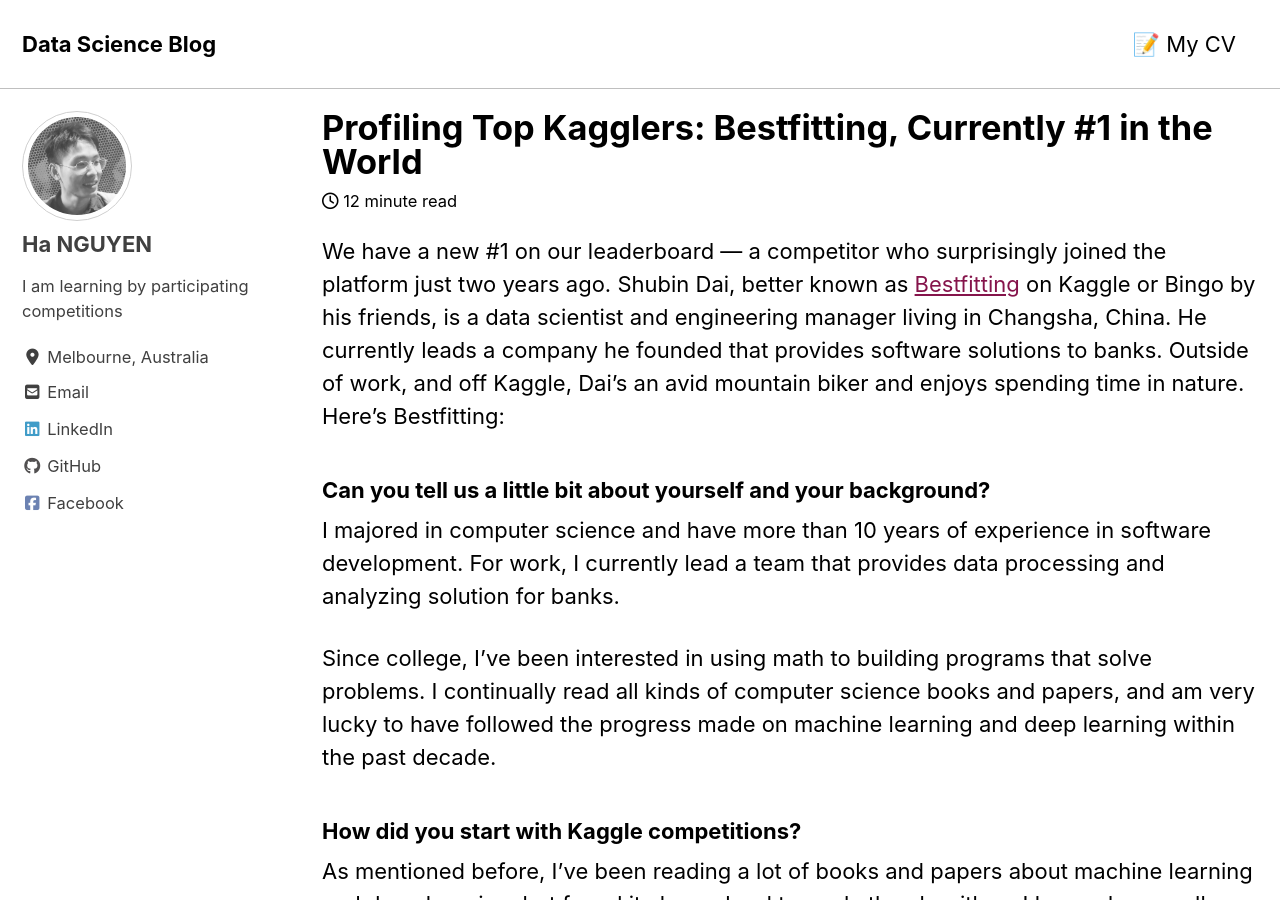
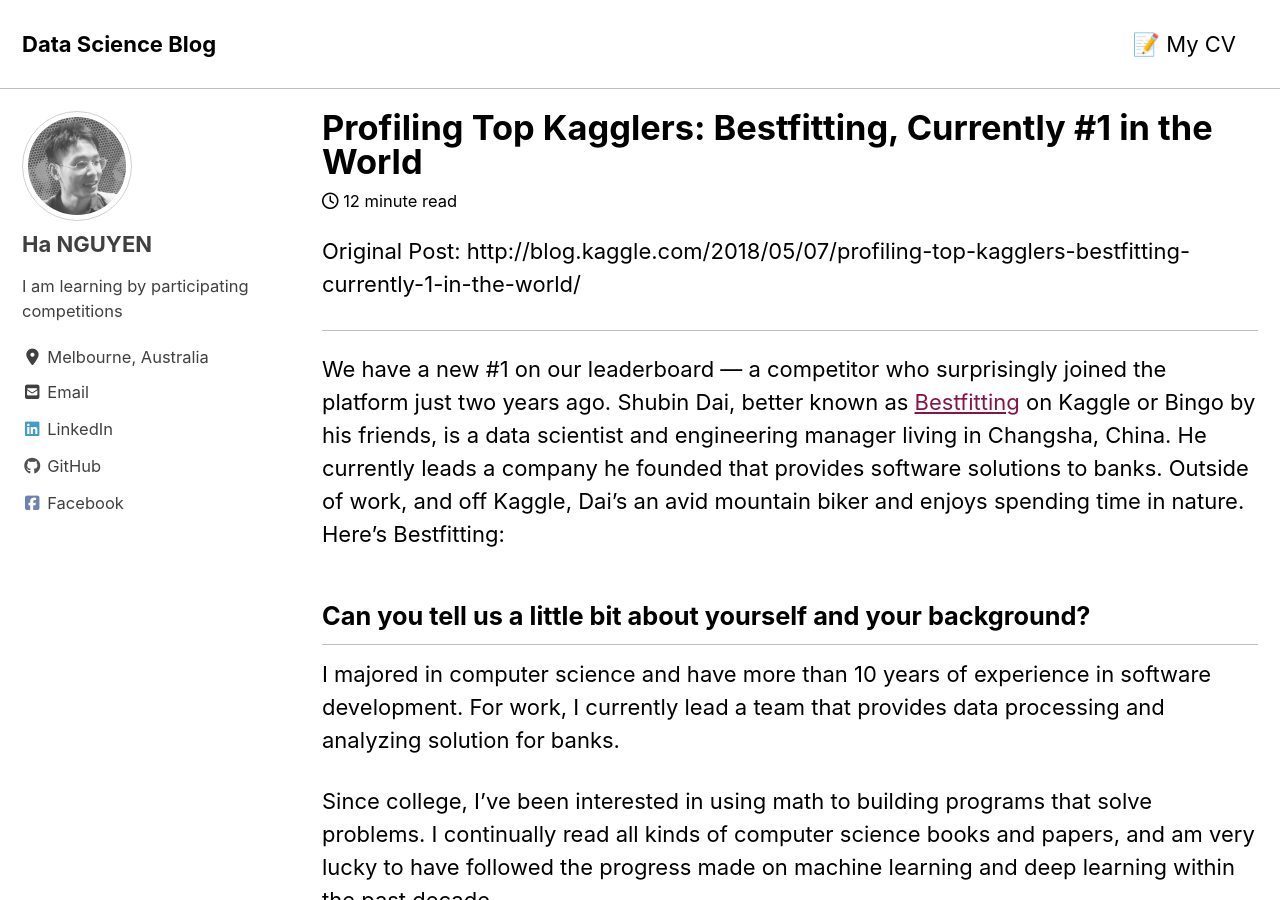
Before and after one commit to datasciblog/datasciblog.github.io, a Jekyll site: the page built from _posts/2018-05-07-profiling-top-kagglers-bestfitting.md, in a window 1280 px wide and 900 px high. Built offline with Jekyll 4.4.1, drawn with Linux system fonts in a browser that asks for light colours; cached includes are drawn as plain includes; nearby versions of some CDN libraries; some of the changed text lies outside the part shown.

Commit message:
Update posts

```diff
--- a/_posts/2020-02-24-profiling-top-kagglers-bestfitting.md
+++ b/_posts/2018-05-07-profiling-top-kagglers-bestfitting.md
@@ -1,8 +1,8 @@
 ---
 layout: single
 title:  "Profiling Top Kagglers: Bestfitting, Currently #1 in the World"
-date:   2020-02-24
-permalink: /2020/02/24/profiling-top-kagglers-bestfitting/
+date:   2018-05-07
+permalink: /2018/05/07/profiling-top-kagglers-bestfitting-currently-1-in-the-world/
 excerpt: ""
 categories:
 - Profiling Top Kagglers
@@ -14,23 +14,27 @@ classes: wide
 # toc_icon: "cog"
 ---
 
+Original Post: http://blog.kaggle.com/2018/05/07/profiling-top-kagglers-bestfitting-currently-1-in-the-world/
+
+---
+
 We have a new #1 on our leaderboard — a competitor who surprisingly joined the platform just two years ago. Shubin Dai, better known as [Bestfitting](https://www.kaggle.com/bestfitting) on Kaggle or Bingo by his friends, is a data scientist and engineering manager living in Changsha, China. He currently leads a company he founded that provides software solutions to banks. Outside of work, and off Kaggle, Dai’s an avid mountain biker and enjoys spending time in nature. Here’s Bestfitting:
 
-### Can you tell us a little bit about yourself and your background?
+## Can you tell us a little bit about yourself and your background?
 
 I majored in computer science and have more than 10 years of experience in software development. For work, I currently lead a team that provides data processing and analyzing solution for banks.
 
 Since college, I’ve been interested in using math to building programs that solve problems. I continually read all kinds of computer science books and papers, and am very lucky to have followed the progress made on machine learning and deep learning within the past decade.
 
-### How did you start with Kaggle competitions?
+## How did you start with Kaggle competitions?
 
 As mentioned before, I’ve been reading a lot of books and papers about machine learning and deep learning, but found it always hard to apply the algorithms I learned on small datasets that are readily available. So I found Kaggle a great platform with all sorts of interesting datasets, kernels, and great discussions. I couldn’t wait to try something, and first entered the “Predicting Red Hat Business Value” competition.
 
-### What is your first plan of action when working on a new competition?
+## What is your first plan of action when working on a new competition?
 
 Within the first week of a competition launch, I create a solution document which I follow and update as the competition continues on. To do so, I must first try to get an understanding of the data and the challenge at hand, then research similar Kaggle competitions and all related papers.
 
-### What does your iteration cycle look like?
+## What does your iteration cycle look like?
 
 1. Read the overview and data description of the competition carefully
 2. Find similar Kaggle competitions. As a relatively new comer, I have collected and done a basic analysis of all Kaggle competitions.
@@ -43,22 +47,22 @@ Within the first week of a competition launch, I create a solution document whic
 9. Based on data analysis and result analysis, design models to add diversities or solve hard samples.
 10. Return to a former step if necessary.
 
-### What are your favorite machine learning algorithms?
+## What are your favorite machine learning algorithms?
 
 I choose algorithms case by case, but I prefer to use simple algorithms such as ridge regression when ensemble, and I always like starting from resnet-50 or designing similar structure in deep learning competitions.
 
-### What are your favorite machine learning libraries?
+## What are your favorite machine learning libraries?
 
 I like pytorch in computer vision competitions very much. I use tensorflow or keras in NLP or time-series competitions. I use seaborn and products in the scipy family when doing analysis. And, scikit-learn and XGB are always good tools.
 
-### What is your approach to hyper-tuning parameters?
+## What is your approach to hyper-tuning parameters?
 
 I try to tune parameters based on my understanding of the data and the theory behind an algorithm, I won’t feel safe if I can’t explain why the result is better or worse.
 
 In a deep learning competition, I often search related papers and try to find what the authors did in a similar situation.
 And, I will compare the result before and after making parameter changes, such as the prediction distribution, the examples affected, etc.
 
-### What is your approach to solid cross-validation/final submission selection and LB fit?
+## What is your approach to solid cross-validation/final submission selection and LB fit?
 
 A good CV is half of success. I won’t go to the next step if I can’t find a good way to evaluate my model.
 
@@ -68,17 +72,17 @@ In some time series competitions, I set aside data for a period of time as a val
 
 I often choose my final submissions in a conservative way, I always choose a weighted average ensemble of my safe models and select a relatively risky one (in my opinion, more parameters equate to more risks). But, I never chose a submission I can’t explain, even with high public LB scores.
 
-### In a few words, what wins competitions?
+## In a few words, what wins competitions?
 
 Good CV, learning from other competitions and reading related papers, discipline and mental toughness.
 What is your favorite Kaggle competition and why?
 Nature protection and medical related competitions are my favorite ones. I feel I should, and perhaps can, do something to make our lives and planet better.
 
-### What field in machine learning are you most excited about?
+## What field in machine learning are you most excited about?
 
 I am interested in all kinds of progress in deep learning. I want to use deep learning to solve problems besides computer vision or NLP, so I try to use them in competitions I enter and in my regular occupation.
 
-### How important is domain expertise for you when solving data science problems?
+## How important is domain expertise for you when solving data science problems?
 
 To be frank, I don’t think we can benefit from domain expertise too much, the reasons are as follows:
 
@@ -88,17 +92,17 @@ To be frank, I don’t think we can benefit from domain expertise too much, the
 
 But, there are some exceptions. For example, in the Planet Amazon competition, I did get ideas from my personal rainforest experiences, but those experiences might not technically be called domain expertise.
 
-### What do you consider your most creative trick/find/approach?
+## What do you consider your most creative trick/find/approach?
 
 I think it is to prepare the solution document in the very beginning. I force myself to make a list that includes the challenges we faced, the solutions and papers I should read, possible risks, possible CV strategies, possible data augmentations, and the way to add model diversities. And, I keep updating the document. Fortunately, most of these documents turned out to be winning solutions I provided to the competition hosts.
 
-### How are you currently using data science at work and does competing on Kaggle help with this?
+## How are you currently using data science at work and does competing on Kaggle help with this?
 
 We try to use machine learning in all kinds of problems in banking: to predict visitors of bank outlets, to predict cash we should prepare for ATMs, product recommendation, operation risk control, etc.
 
 Competing on Kaggle also changed the way I work, when I want to find a solution to solve a problem, I will try to find similar Kaggle competitions as they are precious resources, and I also suggest to my colleagues to study similar, winning solutions so that we can glean ideas from them.
 
-### What is your opinion on the trade-off between high model complexity and training/test runtime?
+## What is your opinion on the trade-off between high model complexity and training/test runtime?
 
 Here are my opinions:
 
@@ -107,17 +111,17 @@ Here are my opinions:
 3. In my own experiences, I may design models in a competition to explore the upper limitation of this problem, and it’s not too difficult to then choose a simple one to make it feasible in a real situation. I always try my best to provide a simple one to organizers and discuss with them in the winner’s call. I found some organizers even use our solutions and ideas to solve other problems they face.
 4. We can find that Kaggle has a lot of mechanisms to ensure the performance when the training/test runtime is important: kernel competitions, team size limitation, adding more data that aren’t calculated while scoring, etc. I am sure Kaggle will also improve the rules according to the goal of the challenge.
 
-### How did you get better at Kaggle competitions?
+## How did you get better at Kaggle competitions?
 
 Interesting competitions and great competitors on Kaggle make me better.
 
 With so many great competitors here, winning a competition is very difficult, they pushed me to my limit. I tried to finish my competitions solo as many times as possible last year, and I must guess what all other competitors would do. To do this, I had to read a lot of materials and build versatile models. I read all the solutions from other competitors after a competition.
 
-### Is there any recent or ongoing machine learning research that you are excited about?
+## Is there any recent or ongoing machine learning research that you are excited about?
 
 I hope I can enter a deep reinforcement learning competition on Kaggle this year.
 
-### You moved up the leaderboard to take the number 1 spot very quickly (in just 15 months). How did you do it?
+## You moved up the leaderboard to take the number 1 spot very quickly (in just 15 months). How did you do it?
 
 First of all, №1 is a measurement of how much I learned on Kaggle and how lucky I was.
 
@@ -132,7 +136,7 @@ I think I benefited from the Kaggle platform, I learned so much from others and
 
 However, I’m here not for a good rank. I always treat every competition as an opportunity to learn, so I try to select competitions from the field I am not so familiar with, which forced myself to read hundreds of papers last year.
 
-### You’ve mentioned before that you enjoy reading top-scoring competition solutions from past competitions. Are there any you would highlight as being particularly insightful?
+## You’ve mentioned before that you enjoy reading top-scoring competition solutions from past competitions. Are there any you would highlight as being particularly insightful?
 
 I respect all the winners and wonderful solution contributors, I know how much effort they put into it. I always read the solutions with an admirable attitude.
 
```
